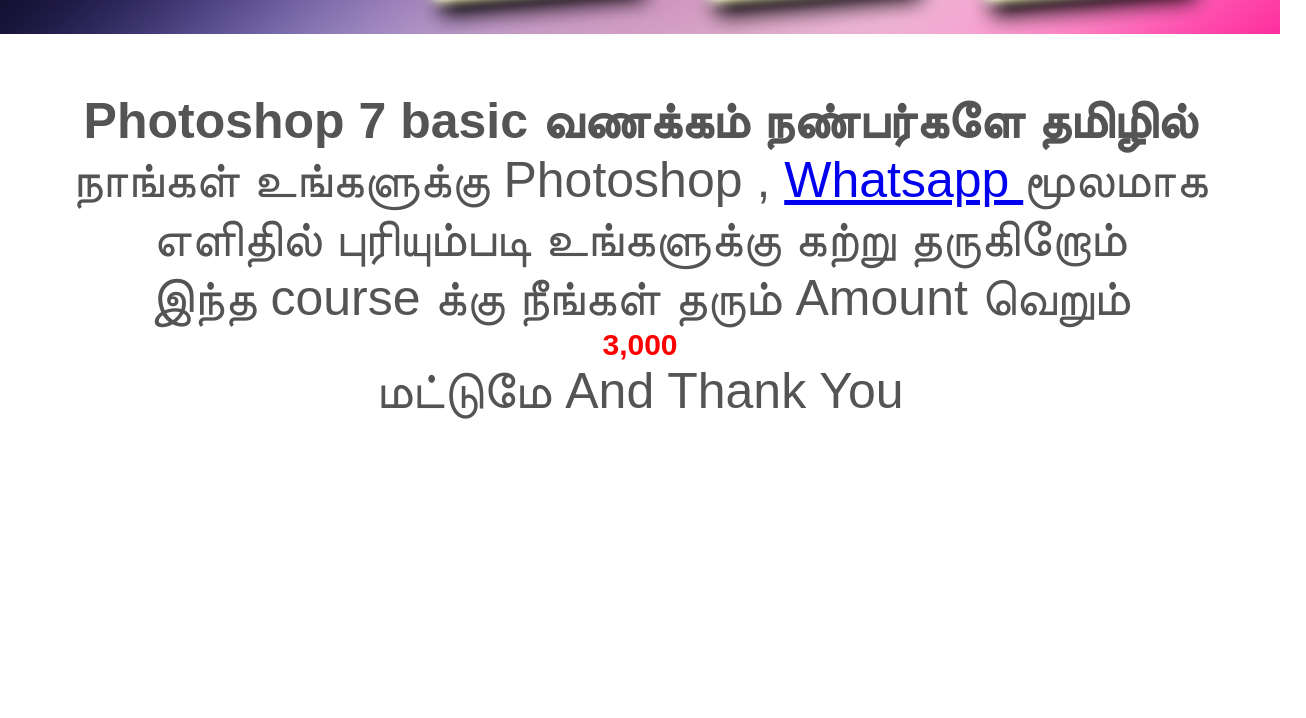
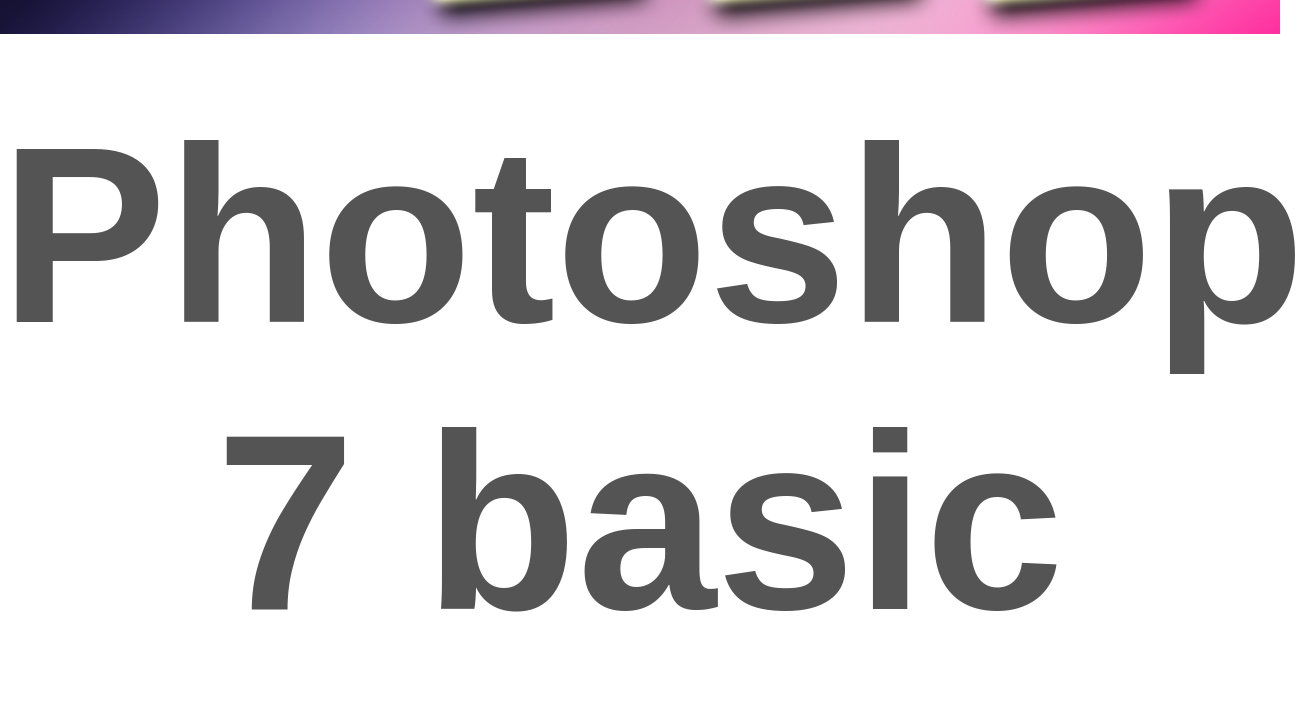
Before and after one commit to onlineweb123/Photoshop-7-, a plain HTML site: page index.html in a window 1280 px wide. Shown: the part 2062-2780 px from the top of the page, 1306 px wide, since content can reach past the window. Before the commit the page ends 2591 px from the top, so only its background shows below. Drawn offline with Linux system fonts and the light colour scheme.

Commit message:
Update style.css

```diff
--- a/style.css
+++ b/style.css
@@ -48,7 +48,7 @@
 }
 .tamilb{
 	font-family: arial;
-	font-size: 50px;
+	font-size: 250px;
 	color: #545454;
 }
 
```
